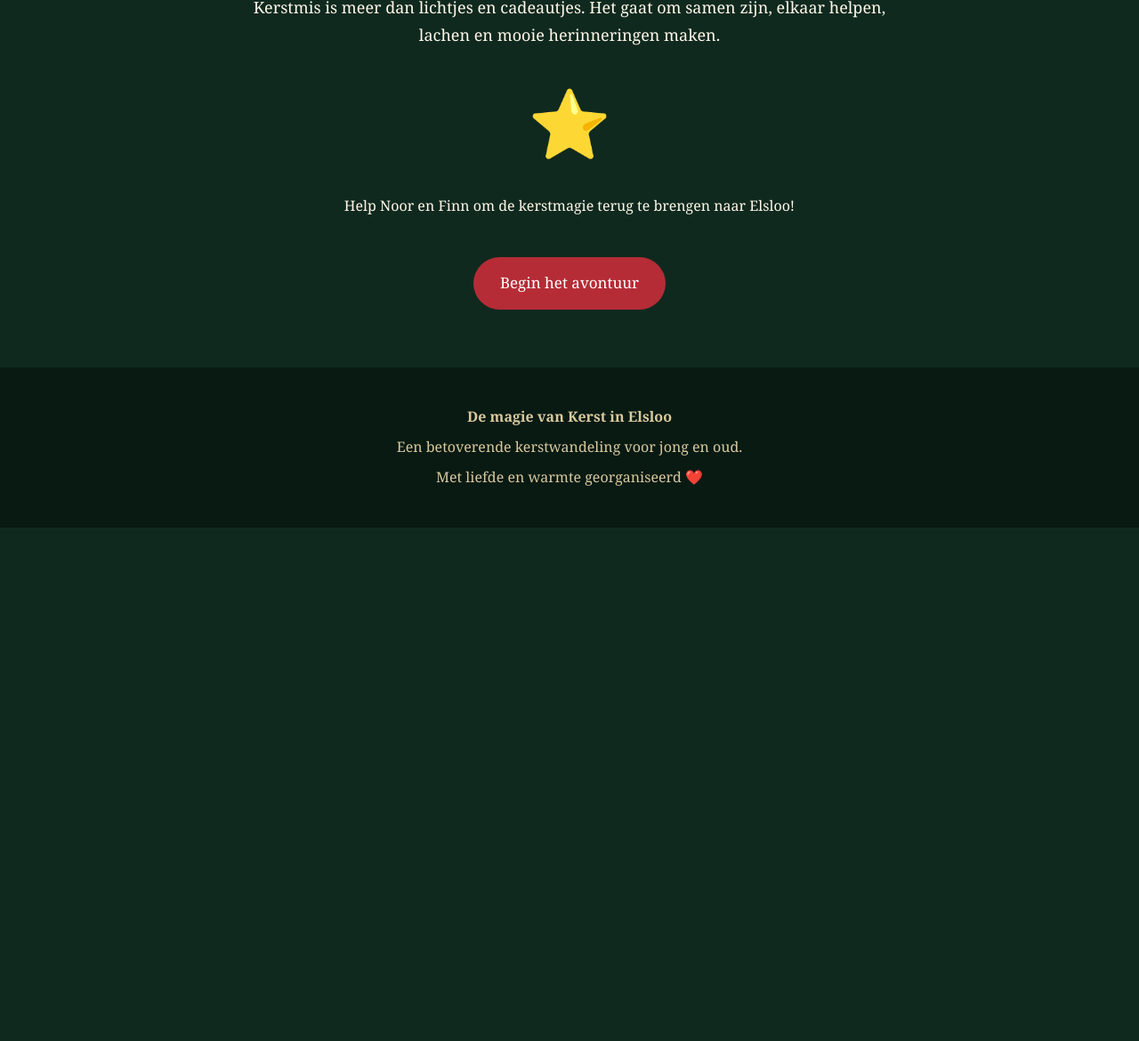
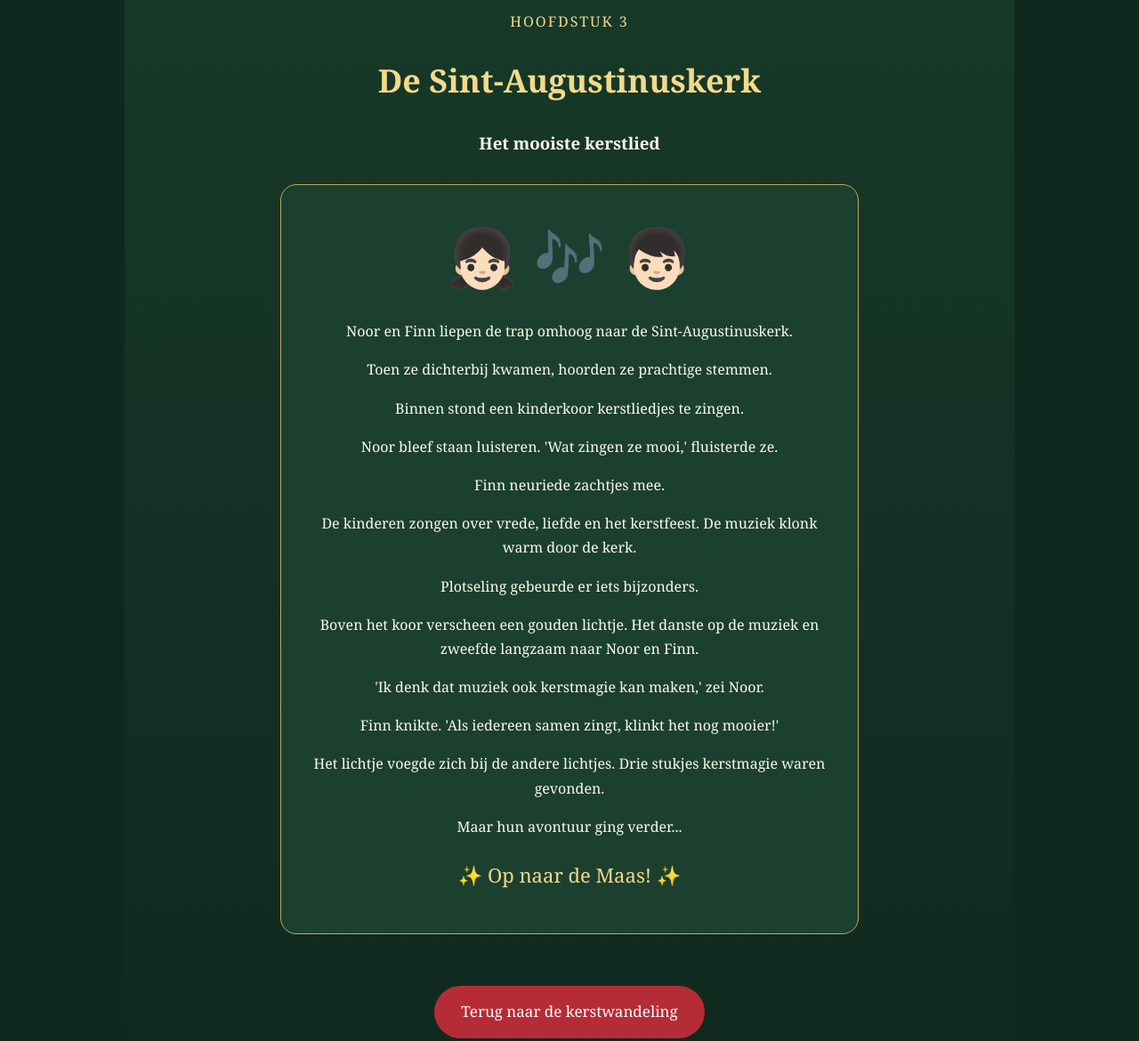
Before and after one commit to slimmeschaap/De-magie-van-kerst-in-Elsloo, a plain HTML site: page index.html in a window 1280 px wide. Shown: the part 6042-7212 px from the top of the page at 89% size. Before the commit the page ends 6635 px from the top, so only its background shows below. Drawn offline with Linux system fonts and the light colour scheme.

Commit message:
Add Chapter 3 section with choir narrative
Added a new section for Chapter 3 featuring the Sint-Augustinuskerk and a narrative about Noor and Finn's experience with a children's choir.

```diff
--- a/index.html
+++ b/index.html
@@ -570,6 +570,100 @@ footer p { margin: 7px; }
   </a>
 </section>
 
+<section id="stop3" style="
+  background:linear-gradient(180deg,#173b2a,#10291f);
+  border-top:1px solid #c5a75a;
+  padding:65px 22px;
+  text-align:center;
+">
+  <div style="font-size:65px;">⛪✨</div>
+
+  <p style="color:#f5d98a;letter-spacing:2px;">
+    HOOFDSTUK 3
+  </p>
+
+  <h2 style="color:#f5d98a;font-size:36px;">
+    De Sint-Augustinuskerk
+  </h2>
+
+  <h3>Het mooiste kerstlied</h3>
+
+  <div style="
+    max-width:650px;
+    margin:30px auto;
+    padding:25px;
+    background:#1b4030;
+    border:1px solid #c5a75a;
+    border-radius:18px;
+  ">
+    <div style="font-size:65px;">👧🏻 🎶 👦🏻</div>
+
+    <p>
+      Noor en Finn liepen de trap omhoog naar
+      de Sint-Augustinuskerk.
+    </p>
+
+    <p>
+      Toen ze dichterbij kwamen, hoorden ze prachtige stemmen.
+    </p>
+
+    <p>
+      Binnen stond een kinderkoor kerstliedjes te zingen.
+    </p>
+
+    <p>
+      Noor bleef staan luisteren.
+      'Wat zingen ze mooi,' fluisterde ze.
+    </p>
+
+    <p>
+      Finn neuriede zachtjes mee.
+    </p>
+
+    <p>
+      De kinderen zongen over vrede, liefde en het kerstfeest.
+      De muziek klonk warm door de kerk.
+    </p>
+
+    <p>
+      Plotseling gebeurde er iets bijzonders.
+    </p>
+
+    <p>
+      Boven het koor verscheen een gouden lichtje.
+      Het danste op de muziek en zweefde langzaam
+      naar Noor en Finn.
+    </p>
+
+    <p>
+      'Ik denk dat muziek ook kerstmagie kan maken,'
+      zei Noor.
+    </p>
+
+    <p>
+      Finn knikte.
+      'Als iedereen samen zingt, klinkt het nog mooier!'
+    </p>
+
+    <p>
+      Het lichtje voegde zich bij de andere lichtjes.
+      Drie stukjes kerstmagie waren gevonden.
+    </p>
+
+    <p>
+      Maar hun avontuur ging verder...
+    </p>
+
+    <p style="color:#f5d98a;font-size:22px;">
+      ✨ Op naar de Maas! ✨
+    </p>
+  </div>
+
+  <a href="#wandeling" class="button">
+    Terug naar de kerstwandeling
+  </a>
+</section>
+
 <section id="samen">
   <h2>❤️ Samen genieten</h2>
   <p class="intro">
```
